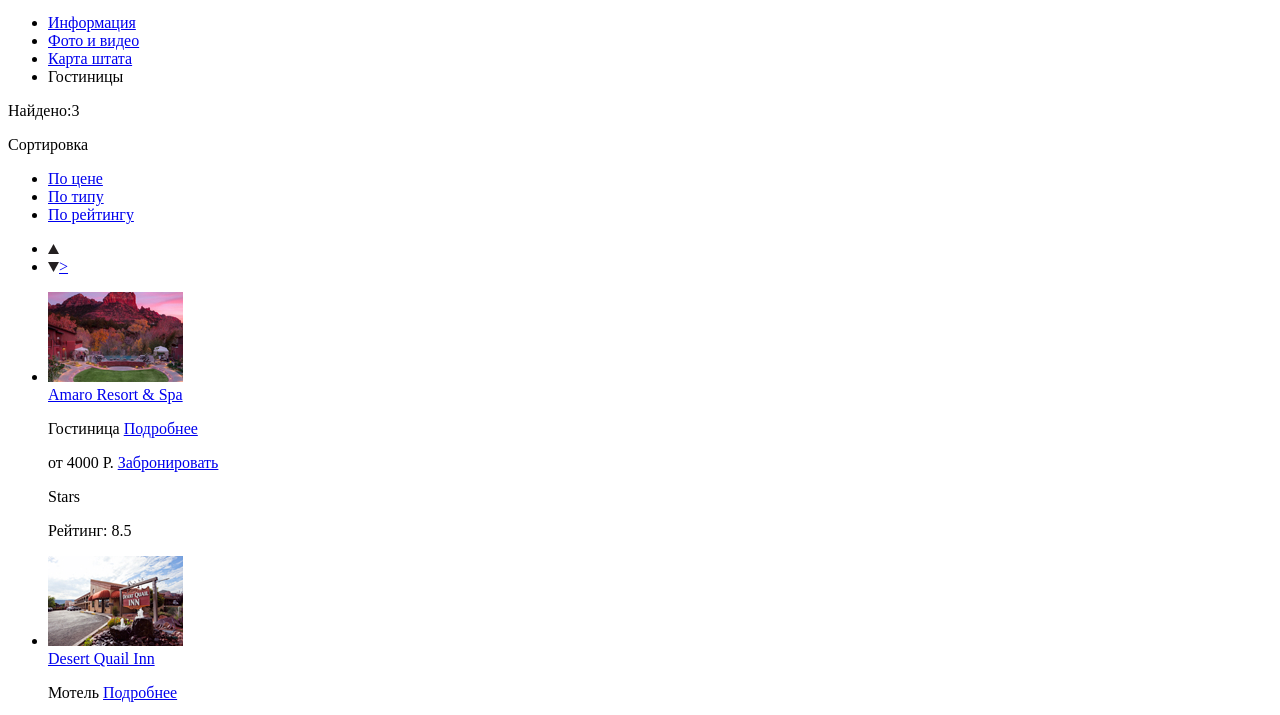
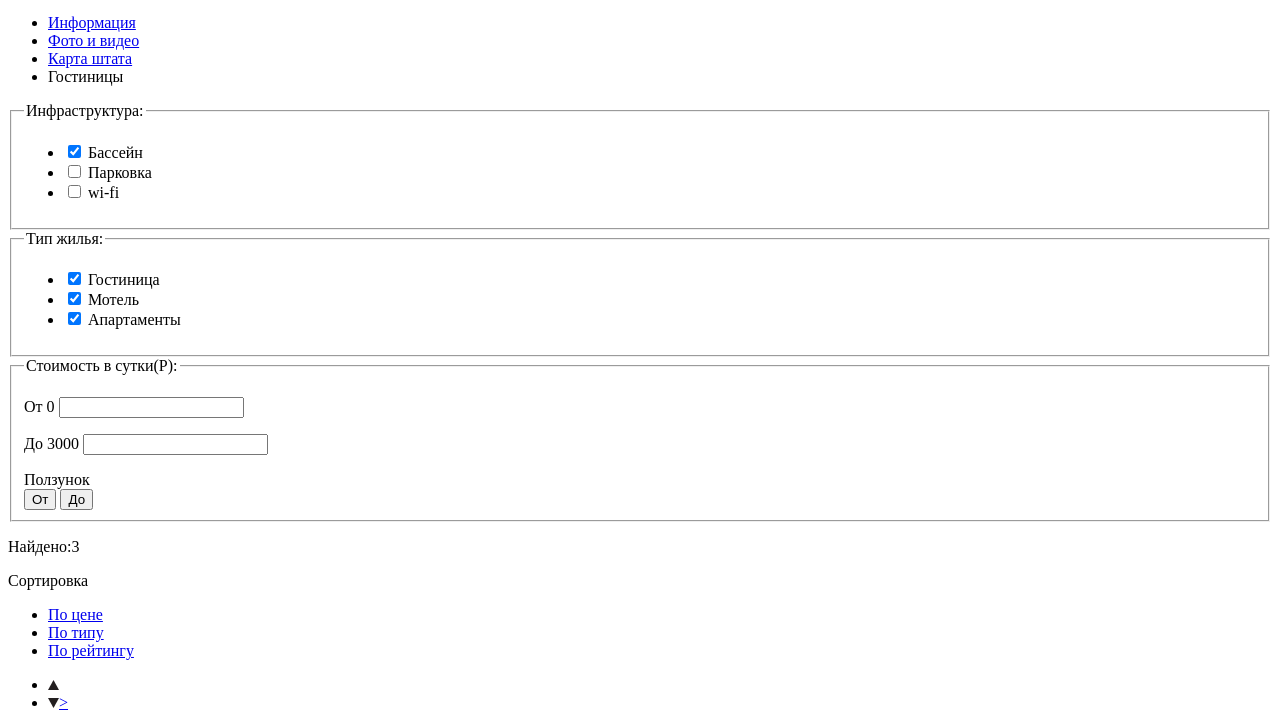
Before and after one commit to EnjoyTWOS/1247033-sedona-28, a plain HTML site: page Hotels.html in a window 1280 px wide. Shown: the part 84-799 px from the top of the page. Drawn offline with Linux system fonts and the light colour scheme.

Commit message:
Разметка4

```diff
--- a/Hotels.html
+++ b/Hotels.html
@@ -22,6 +22,61 @@
 </header>
 
 <main>
+  <!--Фильтр поиска-->
+  <form action="https://echo.htmlacademy.ru" method="get">
+    <fieldset>
+      <legend>Инфраструктура:</legend>
+      <ul>
+        <li>
+          <input type="checkbox" name="pool" id="filter-pool" checked>
+          <label for="filter-pool">Бассейн</label>
+        </li>
+        <li>
+          <input type="checkbox" name="parking" id="filter-parking">
+          <label for="filter-parking">Парковка</label>
+        </li>
+        <li>
+          <input type="checkbox" name="wi-fi" id="filter-wi-fi">
+          <label for="filter-wi-fi">wi-fi</label>
+        </li>
+      </ul>
+    </fieldset>
+    <fieldset>
+      <legend>Тип жилья:</legend>
+      <ul>
+        <li>
+          <input type="checkbox" name="hotel" id="filter-hotel" checked>
+          <label for="filter-hotel">Гостиница</label>
+        </li>
+        <li>
+          <input type="checkbox" name="motel" id="filter-motel" checked>
+          <label for="filter-motel">Мотель</label>
+        </li>
+        <li>
+          <input type="checkbox" name="flat" id="filter-flat" checked>
+          <label for="filter-flat">Апартаменты</label>
+        </li>
+      </ul>
+    </fieldset>
+    <fieldset>
+      <legend>Стоимость в сутки(Р):</legend>
+      <div>
+        <p>
+          <label for="from-0-field">От 0</label>
+          <input type="text" name="from 0" id="from-0-field">
+        </p>
+        <p>
+          <label for="to-3000-field">До 3000</label>
+          <input type="text" name="to 3000" id="to-3000-field">
+        </p>
+        <div>
+          <div>Ползунок</div>
+          <button type="button">От</button>
+          <button type="button">До</button>
+        </div>
+      </div>
+    </fieldset>
+  </form>
     <!--Результаты поиска-->
     <section>
         <div>
```
Also changed, not shown: index.html (+26 -1 lines).
